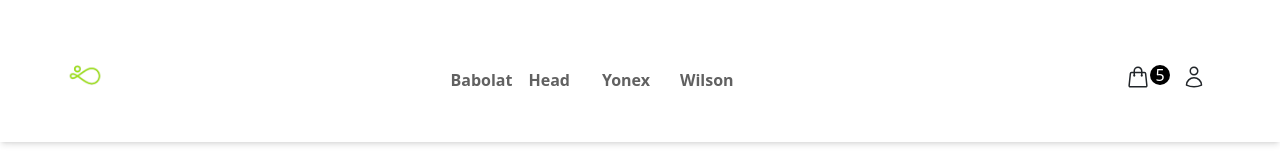
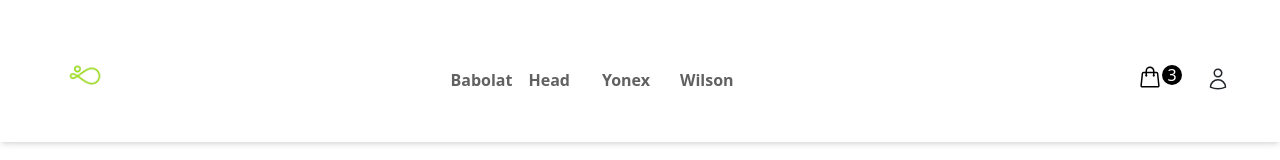
Before and after one commit to xPedroNoronhax/MyTennisStore, a React (Vite) app: page / in a window 1280 px wide. Shown: the top 160 px of the page. Built offline with nearby package versions, Linux system fonts and the light colour scheme.

Commit message:
criando o modal cart

```diff
--- a/src/components/SrollToTop.tsx
+++ b/src/components/SrollToTop.tsx
@@ -2,10 +2,10 @@ import { useEffect } from "react";
 import { useLocation } from "react-router-dom";
 
 const ScrollToTop = () => {
-    // Extracts pathname property(key) from an object
+
     const { pathname } = useLocation();
 
-    // Automatically scrolls to top whenever pathname changes
+
     useEffect(() => {
       window.scrollTo(0, 0);
     }, [pathname]);
--- a/src/components/cart&user/CartUser.tsx
+++ b/src/components/cart&user/CartUser.tsx
@@ -1,29 +1,11 @@
+import ModalCart from "./ModalCart";
+
 const CartUser = () => {
   return (
     <div className="max-w-[114px] w-full flex gap-8 md:ml-[360px]  mx-auto md:mt-3  ">
-      <div className="relative">
-        <i className="cursor-pointer">
-          <svg
-            xmlns="http://www.w3.org/2000/svg"
-            fill="none"
-            viewBox="0 0 24 24"
-            strokeWidth={1.5}
-            stroke="currentColor"
-            className="w-6 h-6"
-          >
-            <path
-              strokeLinecap="round"
-              strokeLinejoin="round"
-              d="M15.75 10.5V6a3.75 3.75 0 1 0-7.5 0v4.5m11.356-1.993 1.263 12c.07.665-.45 1.243-1.119 1.243H4.25a1.125 1.125 0 0 1-1.12-1.243l1.264-12A1.125 1.125 0 0 1 5.513 7.5h12.974c.576 0 1.059.435 1.119 1.007ZM8.625 10.5a.375.375 0 1 1-.75 0 .375.375 0 0 1 .75 0Zm7.5 0a.375.375 0 1 1-.75 0 .375.375 0 0 1 .75 0Z"
-            />
-          </svg>
-        </i>
-        <div className="absolute top-0 left-6 w-5 h-5 bg-black text-white flex items-center justify-center rounded-full">
-          5
-        </div>
-      </div>
+<ModalCart/>
 
-      <div>
+      <div className="mt-2">
         <i className="cursor-pointer">
           <svg
             xmlns="http://www.w3.org/2000/svg"
--- /dev/null
+++ b/src/components/cart&user/ModalCart.tsx
@@ -0,0 +1,95 @@
+import { useState } from "react";
+import Button from "react-bootstrap/Button";
+import Modal from "react-bootstrap/Modal";
+
+function ModalCart() {
+  const [show, setShow] = useState(false);
+
+  const handleClose = () => setShow(false);
+  const handleShow = () => setShow(true);
+
+  return (
+    <>
+      <Button
+        variant="light"
+        className="bg-white hover:bg-white w- border-none"
+        onClick={handleShow}
+      >
+        <div className="relative">
+          <i className="cursor-pointer">
+            <svg
+              xmlns="http://www.w3.org/2000/svg"
+              fill="none"
+              viewBox="0 0 24 24"
+              strokeWidth={1.5}
+              stroke="currentColor"
+              className="w-6 h-6"
+            >
+              <path
+                strokeLinecap="round"
+                strokeLinejoin="round"
+                d="M15.75 10.5V6a3.75 3.75 0 1 0-7.5 0v4.5m11.356-1.993 1.263 12c.07.665-.45 1.243-1.119 1.243H4.25a1.125 1.125 0 0 1-1.12-1.243l1.264-12A1.125 1.125 0 0 1 5.513 7.5h12.974c.576 0 1.059.435 1.119 1.007ZM8.625 10.5a.375.375 0 1 1-.75 0 .375.375 0 0 1 .75 0Zm7.5 0a.375.375 0 1 1-.75 0 .375.375 0 0 1 .75 0Z"
+              />
+            </svg>
+          </i>
+          <div className="absolute top-0 left-6 w-5 h-5 bg-black text-white flex items-center justify-center rounded-full">
+            3
+          </div>
+        </div>
+      </Button>
+
+      <Modal show={show} onHide={handleClose}>
+        <Modal.Header closeButton>
+          <Modal.Title>Meu carrinho - 3 item(s) adicionado</Modal.Title>
+        </Modal.Header>
+        <Modal.Body>
+          <table className="flex flex-col">
+            <thead>
+              <tr className="flex justify-evenly w-full">
+                <th>Item</th>
+                <th>Quantidade</th>
+                <th>Preço</th>
+              </tr>
+            </thead>
+            <tbody className="flex flex-col">
+              <tr className="flex justify-evenly">
+                <td className="flex justify-start w-1/3">Raquete</td>
+                <td className="flex justify-center  w-1/3">2</td>
+                <td className="flex  justify-start  pl-6 w-1/3">R$ 1000,00</td>
+              </tr>
+              <tr className="flex justify-evenly">
+                <td className="flex justify-start w-1/3">Raquete</td>
+                <td className="flex justify-center  w-1/3">2</td>
+                <td className="flex  justify-start  pl-6 w-1/3">R$ 1000,00</td>
+              </tr>
+              <tr className="flex justify-evenly">
+                <td className="flex justify-start w-1/3">Raquete</td>
+                <td className="flex justify-center  w-1/3">2</td>
+                <td className="flex  justify-start  pl-6 w-1/3">R$ 1000,00</td>
+              </tr>
+
+              <tfoot  className="mt-1 border-t-2 border-black">
+              <tr className="flex mt-1 justify-evenly w-full">
+                <th className="flex justify-start w-1/3">Total</th>
+                <th className="flex justify-center  w-1/3" >6</th>
+                <th className="flex  justify-start  pl-6 w-1/3"> R$ 6000,00</th>
+              </tr>
+            </tfoot>
+
+            </tbody>
+          </table>
+        </Modal.Body>
+        <Modal.Footer>
+          <Button variant="light" onClick={handleClose}>
+            Fechar
+          </Button>
+          <Button variant="dark" onClick={handleClose}>
+            Confirmar Pedido
+          </Button>
+        </Modal.Footer>
+      </Modal>
+    </>
+  );
+}
+
+export default ModalCart;
```
Also changed, not shown: src/containers/header/Header.tsx (+1 -10 lines).
